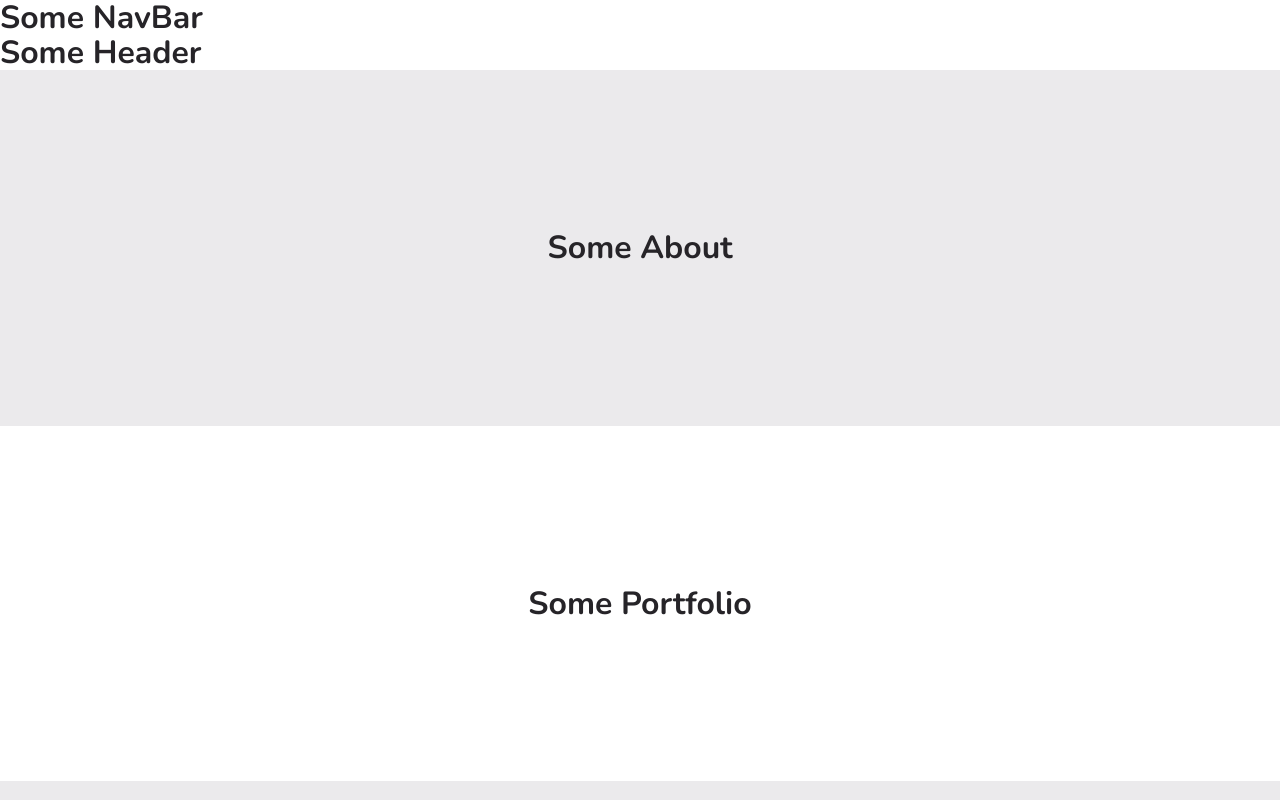
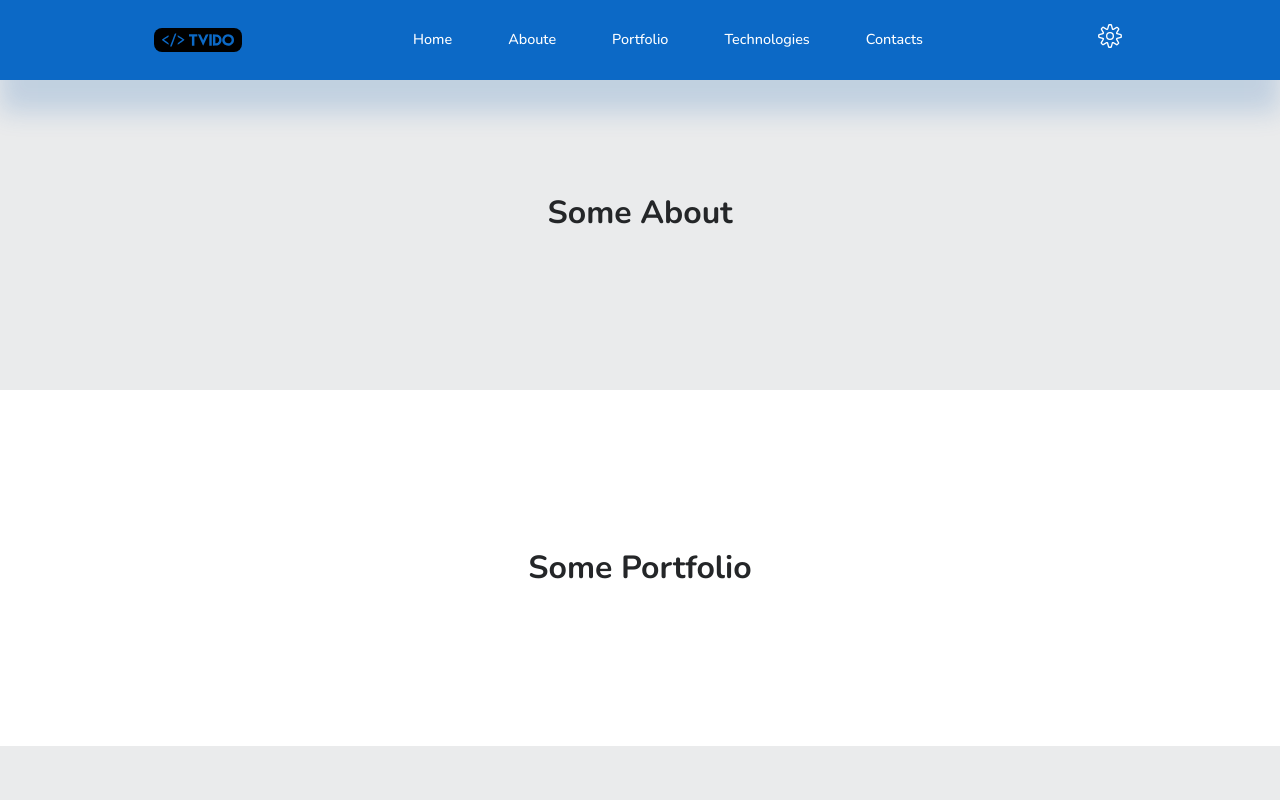
Before and after one commit to Tvido/portfolio-react, a React (Create React App) app: page / in a window 1280 px wide. Shown: the top 800 px of the page. Built offline with nearby package versions, Linux system fonts and the light colour scheme.

Commit message:
styled nav menu

```diff
--- a/package.json
+++ b/package.json
@@ -8,6 +8,7 @@
     "@testing-library/user-event": "^13.5.0",
     "react": "^18.2.0",
     "react-dom": "^18.2.0",
+    "react-icons": "^4.8.0",
     "react-scripts": "5.0.1",
     "web-vitals": "^2.1.4"
   },
--- a/src/index.css
+++ b/src/index.css
@@ -20,15 +20,15 @@ body {
 
 :root {
   /*========== Colors ==========*/
-  --hue-color: 270;
+  --hue-color: 210;
   --lightness-black: 15%;
   --lightness-dark: 44%;
   --lightness-light: 92%;
-  --lightness-white: 99%;
+  --lightness-white: 100%;
 
   /* HSL color mode */
   --color-primary: hsl(var(--hue-color), 89%, 41%);
-  --color-white: hsl(0, 5, var(--lightness-white));
+  --color-white: hsl(0, 5%, var(--lightness-white));
   --color-black: hsl(var(--hue-color), 5%, var(--lightness-black));
   --color-dark: hsl(var(--hue-color), 5%, var(--lightness-dark));
   --color-light: hsl(var(--hue-color), 5%, var(--lightness-light));
@@ -92,7 +92,7 @@ ul {
 a {
   text-decoration: none;
   color: var(--color-white);
-  transition: var(tra);
+  transition: var(--transition);
 }
 
 img {
@@ -101,10 +101,11 @@ img {
   height: auto;
   object-fit: cover;
 }
+
 .container {
   width: var(--container-width-lg);
   margin-inline: auto;
-  min-width: 1920px;
+  max-width: 1920px;
 }
 
 section {
@@ -180,6 +181,10 @@ section > p {
   }
 
   .container {
+    width: var(--container-width-md);
+  }
+
+  section {
     padding: 8rem 0;
   }
 
--- a/src/sections/NavBar/NavBar.jsx
+++ b/src/sections/NavBar/NavBar.jsx
@@ -1,8 +1,25 @@
+
+import {CiSettings} from 'react-icons/ci'
 import './navbar.css'
+import logo from '../../assets/img/logo.svg'
+import  data from './data'
 
 const NavBar = () => {
   return (
-    <nav id="navbar"><h2>Some NavBar</h2></nav>
+    <nav id="navbar">
+      <div className="container nav__container">
+        <a href="/" className='nav__logo'>
+          <img src={logo} alt="logo" />
+        </a>
+        <ul className="nav__menu">
+          {
+            data.map(item => <li key={ item.id}><a href={ item.link}>{ item.title}</a></li>)
+          }
+        </ul>
+
+        <button id='theme__icon' ><CiSettings /></button>
+      </div>
+    </nav>
   )
 }
 
--- /dev/null
+++ b/src/sections/NavBar/data.js
@@ -0,0 +1,9 @@
+const data = [
+  { id: 1, link: "#", title: "Home" },
+  { id: 2, link: "#about", title: "Aboute" },
+  { id: 3, link: "#portfolio", title: "Portfolio" },
+  { id: 4, link: "#technologies", title: "Technologies" },
+  { id: 5, link: "#contacts", title: "Contacts" },
+];
+
+export default data;
--- a/src/sections/NavBar/navbar.css
+++ b/src/sections/NavBar/navbar.css
@@ -0,0 +1,44 @@
+nav {
+  width: 100vw;
+  height: 5rem;
+  display: grid;
+  place-items: center;
+  background: var(--color-primary);
+  position: fixed;
+  top: 0;
+  left: 0;
+  z-index: 10;
+  box-shadow: 0 2rem 1.5rem hsla(var(--hue-color), 68%, 42%, 20%);
+  transition: var(--transition);
+}
+
+.nav__container {
+  display: flex;
+  justify-content: space-between;
+  align-items: center;
+}
+
+.nav__logo {
+  width: 5.5rem;
+  border-radius: var(--border-radius-3);
+  overflow: hidden;
+}
+
+.nav__menu {
+  display: flex;
+  gap: 3.5rem;
+}
+
+#theme__icon {
+  background: transparent;
+  cursor: pointer;
+  color: #fff;
+  font-size: 2rem;
+  border: none;
+}
+
+@media screen and (max-width: 1024px) {
+  .nav__menu {
+    display: none;
+  }
+}
```
Also changed, not shown: src/assets/img/logo.svg (added), 1 other file (tests, documents, lock files or other folders).
